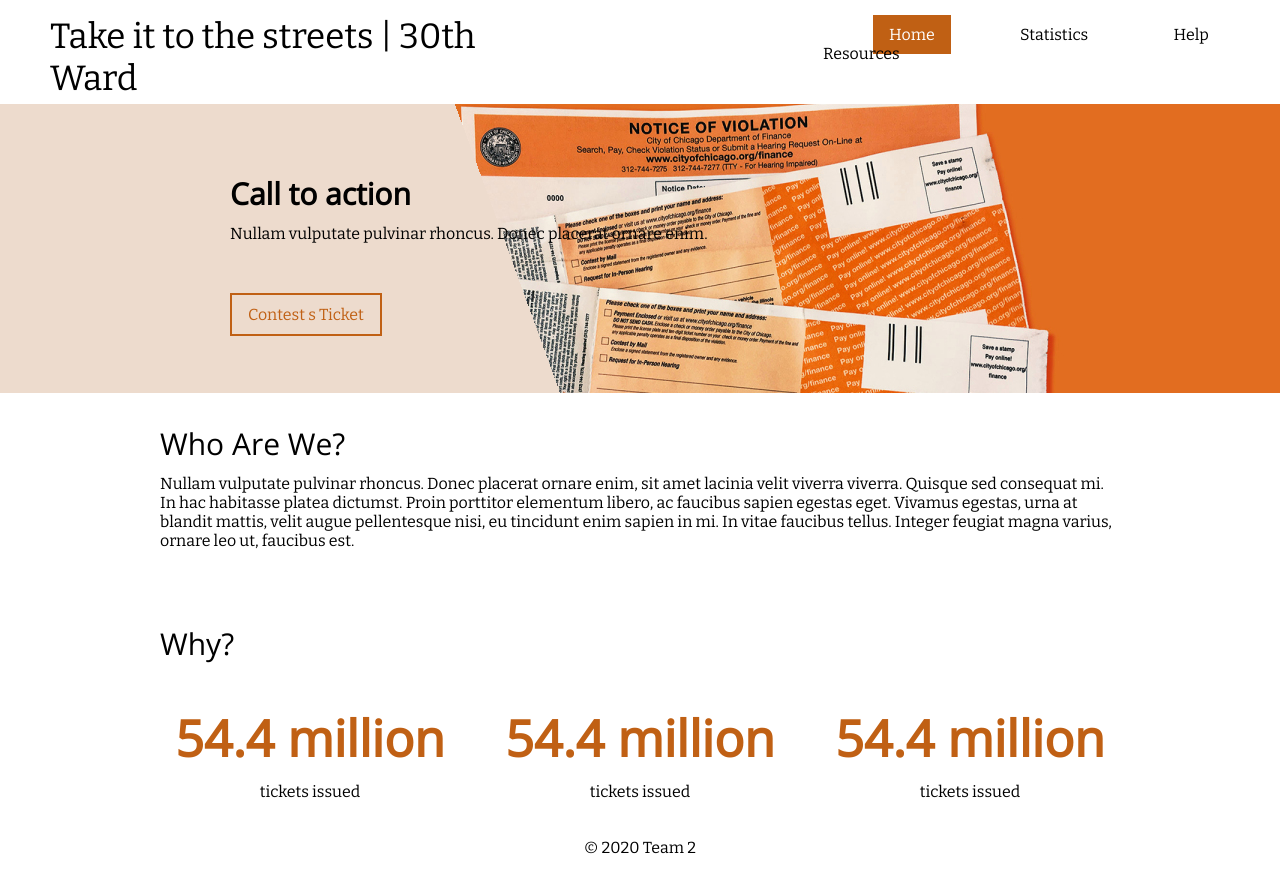
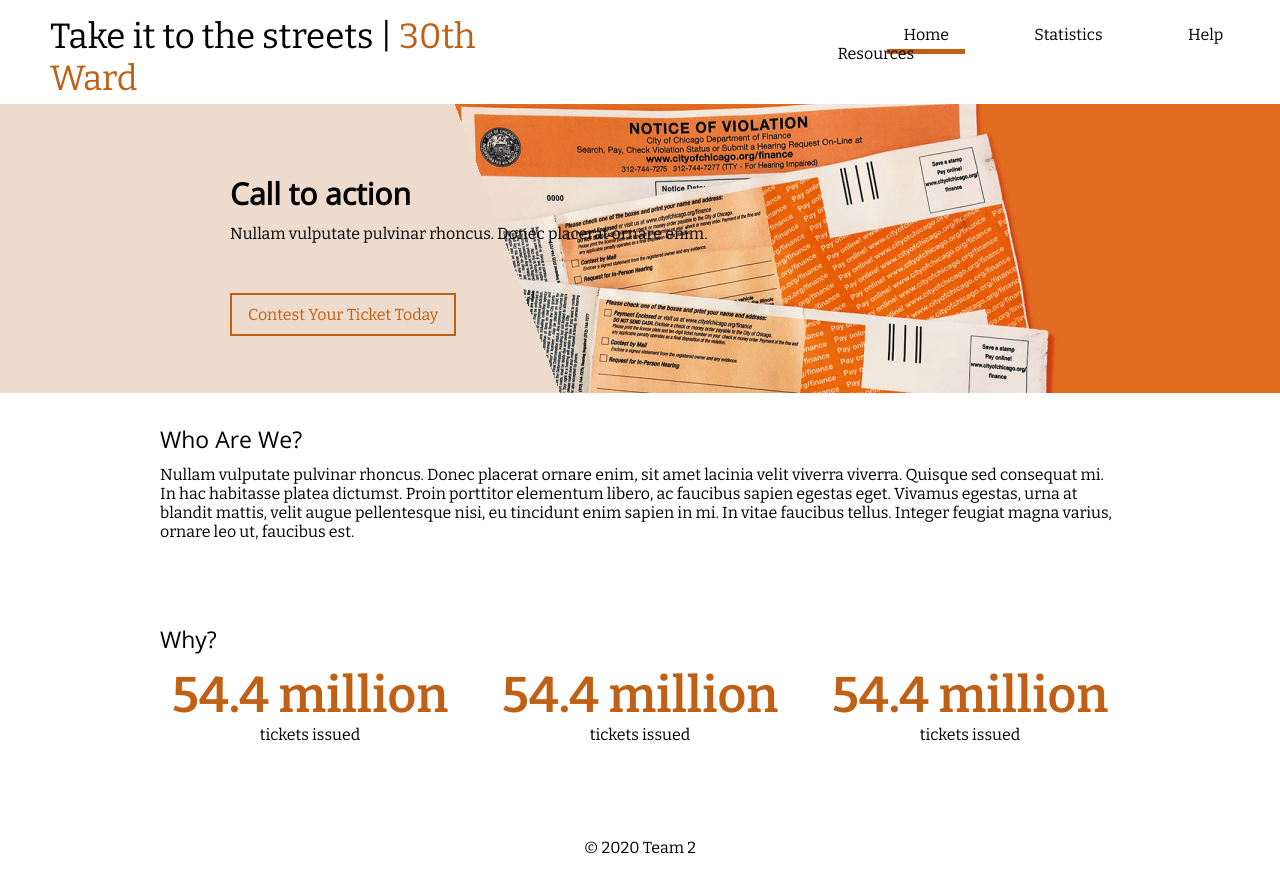
Before and after one commit to COM-421-Team-2/website, a plain HTML site: page index.html in a window 1280 px wide. Drawn offline with nearby package versions, Linux system fonts and the light colour scheme.

Commit message:
some fix

```diff
--- a/index.html
+++ b/index.html
@@ -8,12 +8,11 @@
   <link rel="stylesheet" href="./style/reset.css">
   <link rel="stylesheet" href="./style/screen.css">
   <link href="https://fonts.googleapis.com/css2?family=Bitter:wght@400;600&family=Open+Sans&display=swap" rel="stylesheet">
-  <link rel="preconnect" href="https://fonts.gstatic.com">
 </head>
 <body>
   <header>
     <nav>
-      <p>Take it to the streets | 30th Ward</p>
+      <p>Take it to the streets | <span>30th Ward</span></p>
       <ul>
         <li><a href="" class="current">Home</a></li>
         <li><a href="statistic/">Statistics</a></li>
@@ -26,11 +25,11 @@
     <section id="banner">
       <h1>Call to action</h1>
       <p>Nullam vulputate pulvinar rhoncus. Donec placerat ornare enim.</p>
-      <button onclick="location.href='help/'" type="button" name="button">Contest s Ticket</button>
+      <button onclick="location.href='help/'" type="button" name="button">Contest Your Ticket Today</button>
     </section>
 
     <section id="introduction">
-      <h1>Who Are We?</h1>
+      <h2>Who Are We?</h2>
       <p>
         Nullam vulputate pulvinar rhoncus. Donec placerat ornare enim, sit amet lacinia velit viverra viverra. Quisque sed
         consequat mi. In hac habitasse platea dictumst. Proin porttitor elementum libero, ac faucibus sapien egestas eget.
@@ -40,21 +39,21 @@
     </section>
 
     <section id="statistic">
-      <h1>Why?</h1>
-      <section>
-        <h2>54.4 million</h2>
+      <h2>Why?</h2>
+      <div>
+        <p class="number">54.4 million</p>
         <p>tickets issued</p>
-      </section>
+      </div>
 
-      <section>
-        <h2>54.4 million</h2>
+      <div>
+        <p class="number">54.4 million</p>
         <p>tickets issued</p>
-      </section>
+      </div>
 
-      <section>
-        <h2>54.4 million</h2>
+      <div>
+        <p class="number">54.4 million</p>
         <p>tickets issued</p>
-      </section>
+      </div>
     </section>
   </main>
 
--- a/style/screen.css
+++ b/style/screen.css
@@ -6,7 +6,7 @@ body {
   font-family: 'Bitter', serif;
 }
 
-h1, h2, h3 {
+h1, h2 {
   font-family: 'Open Sans', sans-serif;
   padding-bottom: 10px;
   padding-top: 30px;
@@ -15,6 +15,11 @@ h1, h2, h3 {
 h1 {
   font-size: 30px;
 }
+
+h2 {
+  font-size: 23px;
+}
+
 
 main {
   margin-top: 63px;
@@ -44,7 +49,7 @@ nav {
 }
 
 nav ul {
-  margin-left: 310px;
+  margin-left: 340px;
   padding-top: 10px;
   padding-right: 28px;
 }
@@ -59,13 +64,18 @@ nav a {
   font-size: 16px;
   color: #000000;
   text-align: center;
-  padding: 10px 16px;
+  padding: 5px 16px;
   text-decoration: none;
 }
 
 nav a:hover, a.current {
-  background-color: #c06014;
-  color: white;
+  /*background-color: #c06014;
+  color: white;*/
+  border-bottom: 5px solid #c06014;
+}
+
+span {
+  color: #c06014;
 }
 
 button {
@@ -116,12 +126,12 @@ footer {
   grid-template-rows: auto 70%;
 }
 
-#statistic > section {
+#statistic > div {
   grid-row: 2;
   text-align: center;
 }
 
-#statistic > section > h2{
+.number {
   color: #c06014;
   font-size: 50px;
   font-weight: bold;
@@ -134,9 +144,16 @@ footer {
   padding-right: 230px;
 }
 
-#illustration p, #illustration img {
+#illustration p {
   text-align: center;
   margin-top: 30px;
+}
+
+#illustration img {
+  display: block;
+  margin-left: auto;
+  margin-right: auto;
+  /*width: 50%;*/
 }
 
 #illustration > p:not(.caption) {
```
Also changed, not shown: help/index.html (+5 -6 lines), statistic/index.html (+2 -3 lines), 1 other file.
